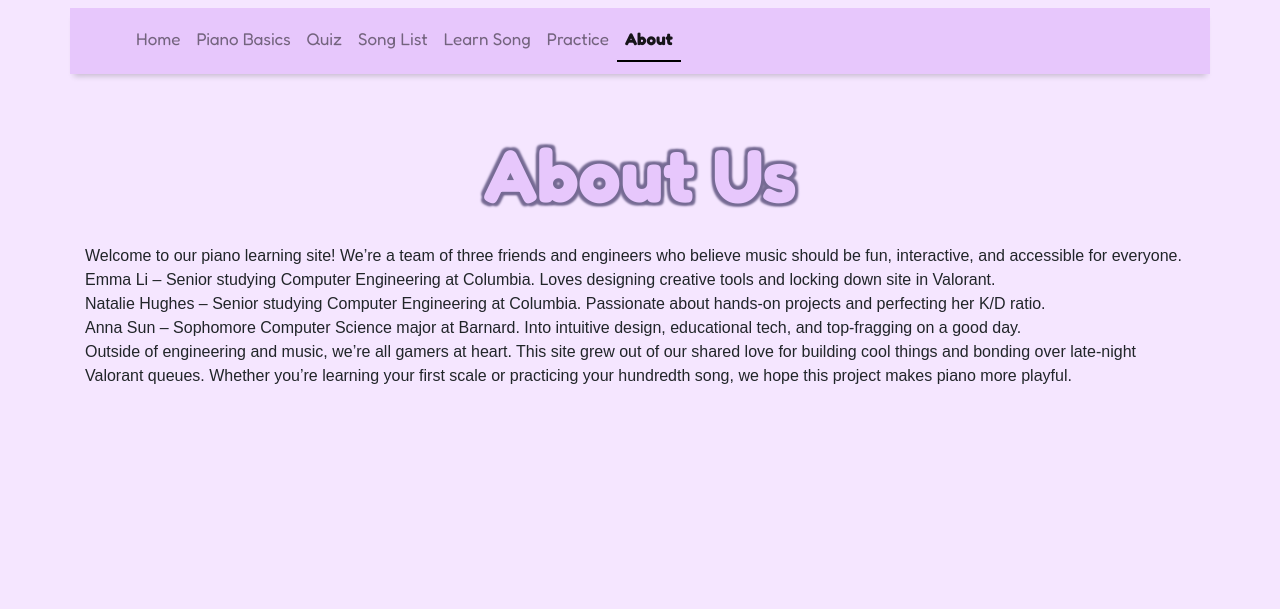
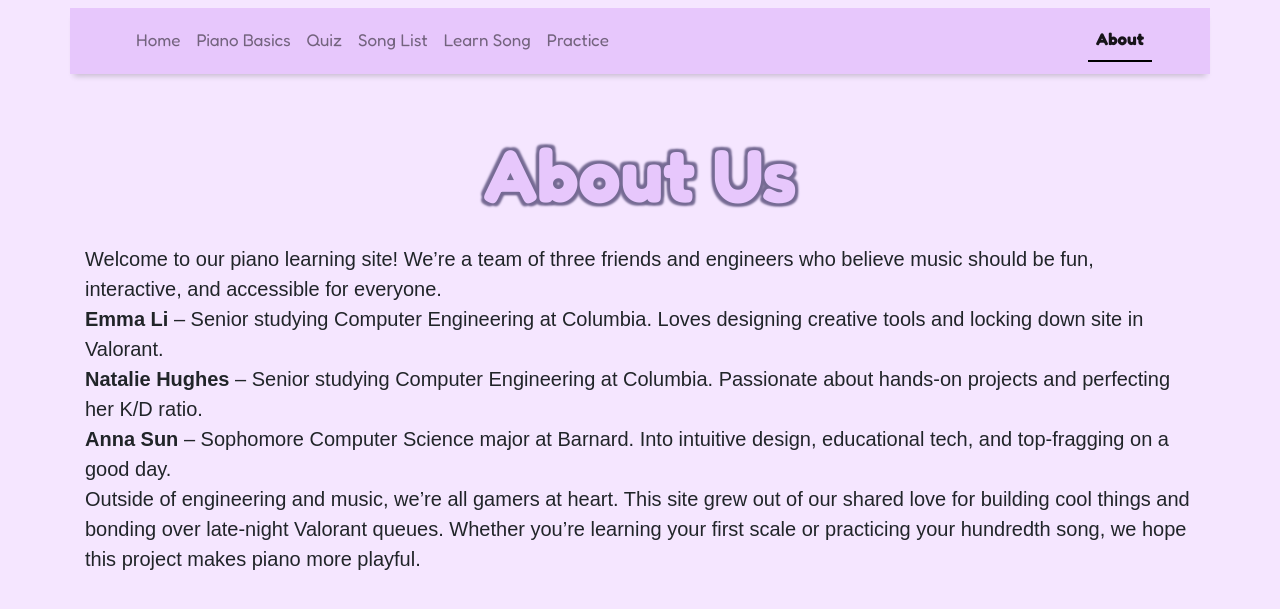
Before and after one commit to liemma/4170project, a Flask app: page /about in a window 1280 px wide. Shown: the top 609 px of the page. Run offline with Flask 3, Linux system fonts and the light colour scheme; some libraries are stand-ins or nearby versions; some web fonts are replaced.

Commit message:
edited about page

```diff
--- a/templates/about.html
+++ b/templates/about.html
@@ -10,14 +10,14 @@
         <h1 class="text-center mb-4 heading-font">{{ about.title }}</h1>
     </div>
 
-    <p>
+    <p style="font-size: 20px;">
         Welcome to our piano learning site! We’re a team of three friends and engineers who believe music should be fun, interactive, and accessible for everyone.</br>
 
-        Emma Li – Senior studying Computer Engineering at Columbia. Loves designing creative tools and locking down site in Valorant.</br>
+        <b>Emma Li</b> – Senior studying Computer Engineering at Columbia. Loves designing creative tools and locking down site in Valorant.</br>
 
-        Natalie Hughes – Senior studying Computer Engineering at Columbia. Passionate about hands-on projects and perfecting her K/D ratio.</br>
+        <b>Natalie Hughes</b> – Senior studying Computer Engineering at Columbia. Passionate about hands-on projects and perfecting her K/D ratio.</br>
 
-        Anna Sun – Sophomore Computer Science major at Barnard. Into intuitive design, educational tech, and top-fragging on a good day.</br>
+        <b>Anna Sun</b> – Sophomore Computer Science major at Barnard. Into intuitive design, educational tech, and top-fragging on a good day.</br>
 
         Outside of engineering and music, we’re all gamers at heart. This site grew out of our shared love for building cool things and bonding over late-night Valorant queues. Whether you’re learning your first scale or practicing your hundredth song, we hope this project makes piano more playful.
     </p>
--- a/templates/layout.html
+++ b/templates/layout.html
@@ -54,14 +54,20 @@
   <body>
     <nav class="navbar navbar-expand-lg navbar-light" >
       <div class="container px-5" style="box-shadow: 0 6px 6px -4px rgba(0, 0, 0, 0.2); border-bottom: 2px solid #e7c7fc; background-color: #e7c7fc;">
-        <div class="collapse navbar-collapse ml-auto" id="navbarNavAltMarkup">
-          <div class="navbar-nav" style="padding: 10px;">
+
+        <div class="collapse navbar-collapse" id="navbarNavAltMarkup">
+          <!-- Left-aligned links -->
+          <div class="navbar-nav mr-auto" style="padding: 10px;">
             <a class="nav-link home-link navbar-text" href="{{ url_for('home') }}">Home</a>
             <a class="nav-link piano-link navbar-text" href="{{ url_for('piano_basics', step=1) }}">Piano Basics</a>
             <a class="nav-link quiz-link navbar-text" href="{{ url_for('quiz', index=0) }}">Quiz</a>
             <a class="nav-link song-link navbar-text" href="{{ url_for('song_list')}}">Song List</a>
             <a class="nav-link learn-link navbar-text" href="{{ url_for('learn_song', song='1') }}">Learn Song</a>
             <a class="nav-link practice-link navbar-text" href="{{ url_for('song_list') }}">Practice</a>
+          </div>
+
+          <!-- Right-aligned link -->
+          <div class="navbar-nav ml-auto" style="padding: 10px;">
             <a class="nav-link about-link navbar-text" href="{{ url_for('about') }}">About</a>
           </div>
         </div>
```
